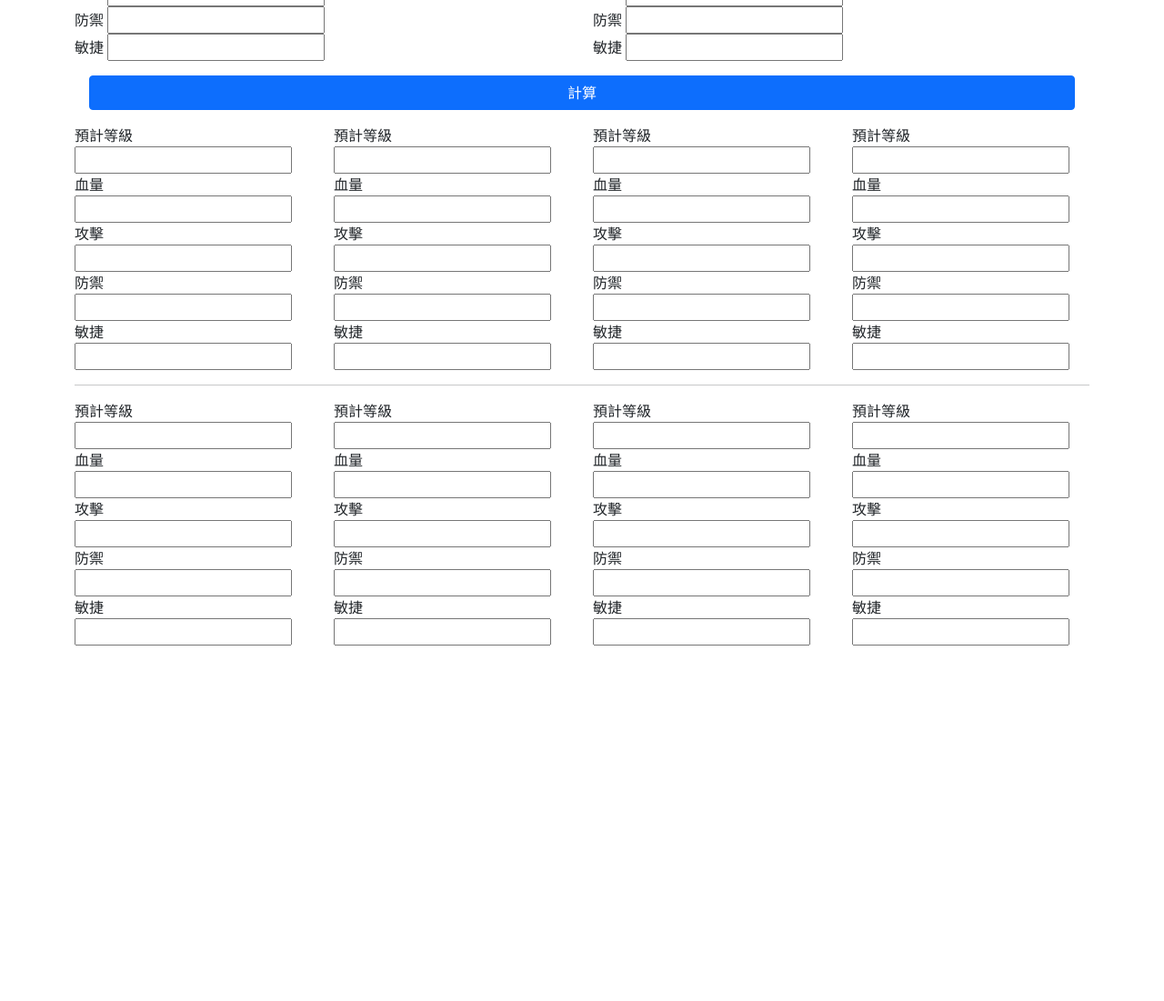
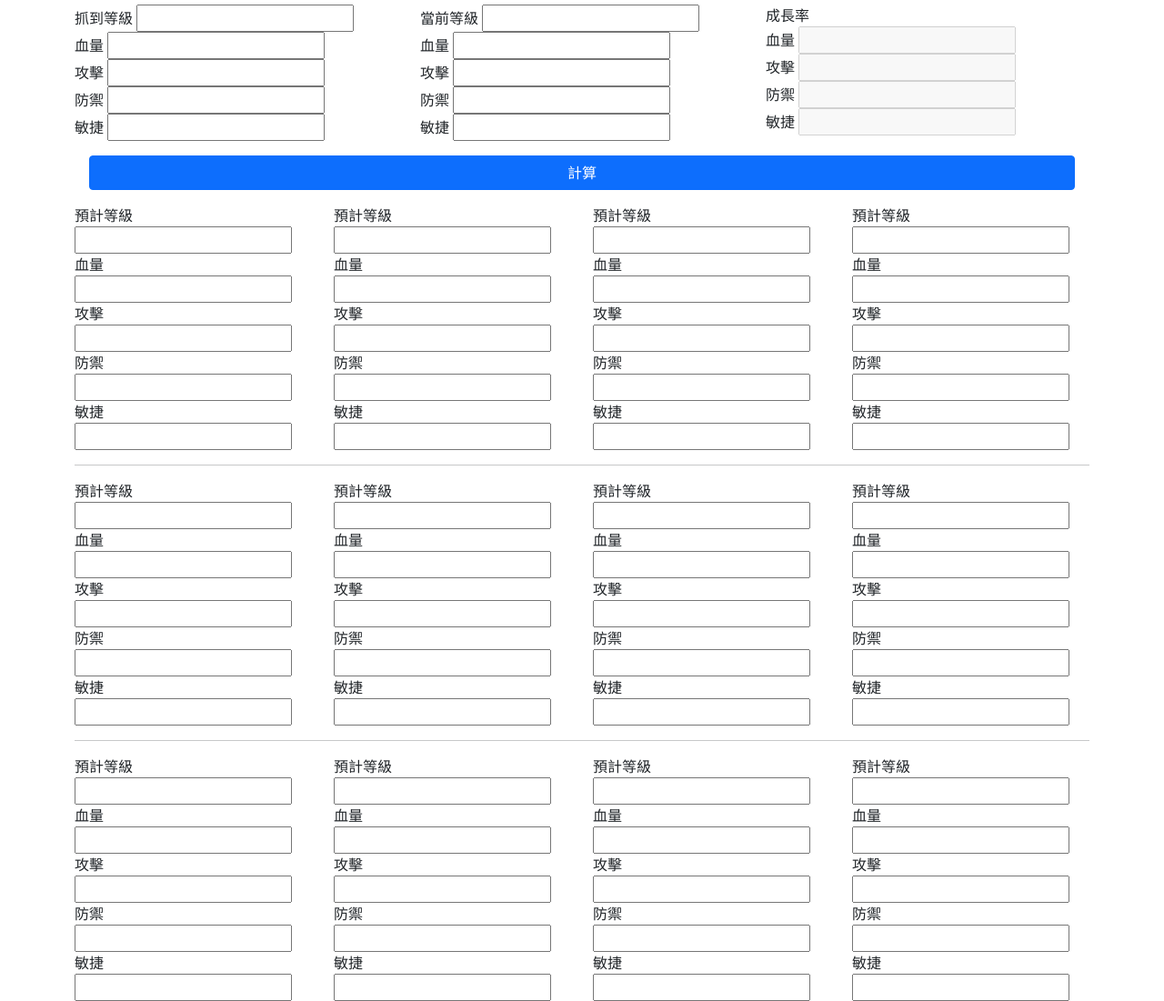
Before and after one commit to EeroLai/stone_age_calculator, a plain HTML site: page index.html in a window 1280 px wide. Shown: the part 83-1184 px from the top of the page at 91% size. Before the commit the page ends 800 px from the top, so only its background shows below. Drawn offline with nearby package versions, Linux system fonts and the light colour scheme.

Commit message:
update coding

```diff
--- a/index.html
+++ b/index.html
@@ -21,6 +21,9 @@
 <body>
     <div class="container">
         <div class="align-self-center ">
+            <div class="row text-center m-3">
+                <h1>哥布林ㄉ石器時代計算機</h1>
+            </div>
             <div class="row">
                 <div class="col">
                     <div>
@@ -54,6 +57,23 @@
                     </div>
                     <div>
                         敏捷 <input type="text" id="after_dex">
+                    </div>
+                </div>
+                <div class="col">
+                    <div>
+                        成長率
+                    </div>
+                    <div>
+                        血量 <input type="text" id="expected_hp" disabled>
+                    </div>
+                    <div>
+                        攻擊 <input type="text" id="expected_atk" disabled>
+                    </div>
+                    <div>
+                        防禦 <input type="text" id="expected_def" disabled>
+                    </div>
+                    <div>
+                        敏捷 <input type="text" id="expected_dex" disabled>
                     </div>
                 </div>
             </div>
@@ -201,6 +221,77 @@
                     </div>
                 </div>
             </div>
+            <hr>
+            <div class="row">
+                <div class="col">
+                    <div>
+                        預計等級 <input type="text" id="expected_lv_9">
+                    </div>
+                    <div>
+                        血量 <input type="text" id="expected_hp_9">
+                    </div>
+                    <div>
+                        攻擊 <input type="text" id="expected_atk_9">
+                    </div>
+                    <div>
+                        防禦 <input type="text" id="expected_def_9">
+                    </div>
+                    <div>
+                        敏捷 <input type="text" id="expected_dex_9">
+                    </div>
+                </div>
+                <div class="col">
+                    <div>
+                        預計等級 <input type="text" id="expected_lv_10">
+                    </div>
+                    <div>
+                        血量 <input type="text" id="expected_hp_10">
+                    </div>
+                    <div>
+                        攻擊 <input type="text" id="expected_atk_10">
+                    </div>
+                    <div>
+                        防禦 <input type="text" id="expected_def_10">
+                    </div>
+                    <div>
+                        敏捷 <input type="text" id="expected_dex_10">
+                    </div>
+                </div>
+                <div class="col">
+                    <div>
+                        預計等級 <input type="text" id="expected_lv_11">
+                    </div>
+                    <div>
+                        血量 <input type="text" id="expected_hp_11">
+                    </div>
+                    <div>
+                        攻擊 <input type="text" id="expected_atk_11">
+                    </div>
+                    <div>
+                        防禦 <input type="text" id="expected_def_11">
+                    </div>
+                    <div>
+                        敏捷 <input type="text" id="expected_dex_11">
+                    </div>
+                </div>
+                <div class="col">
+                    <div>
+                        預計等級 <input type="text" id="expected_lv_12">
+                    </div>
+                    <div>
+                        血量 <input type="text" id="expected_hp_12">
+                    </div>
+                    <div>
+                        攻擊 <input type="text" id="expected_atk_12">
+                    </div>
+                    <div>
+                        防禦 <input type="text" id="expected_def_12">
+                    </div>
+                    <div>
+                        敏捷 <input type="text" id="expected_dex_12">
+                    </div>
+                </div>
+            </div>
         </div>
     </div>
 </body>
--- a/main.js
+++ b/main.js
@@ -25,8 +25,12 @@ $('#commit').on('click', function () {
     grow_atk = (afterObj.atk - beforeObj.atk) / sum_lv;
     grow_def = (afterObj.def - beforeObj.def) / sum_lv;
     grow_dex = (afterObj.dex - beforeObj.dex) / sum_lv;
+    $('#expected_hp').val(grow_hp);
+    $('#expected_atk').val(grow_atk);
+    $('#expected_def').val(grow_def);
+    $('#expected_dex').val(grow_dex);
 
-    for (let i = 1; i <= 8; i++) {
+    for (let i = 1; i <= 12; i++) {
         $('#expected_lv_' + i).val(parseInt($('#after_lv').val()) + i);
         $('#expected_hp_' + i).val(parseInt($('#after_hp').val()) + (grow_hp * i));
         $('#expected_atk_' + i).val(parseInt($('#after_atk').val()) + (grow_atk * i));
```
